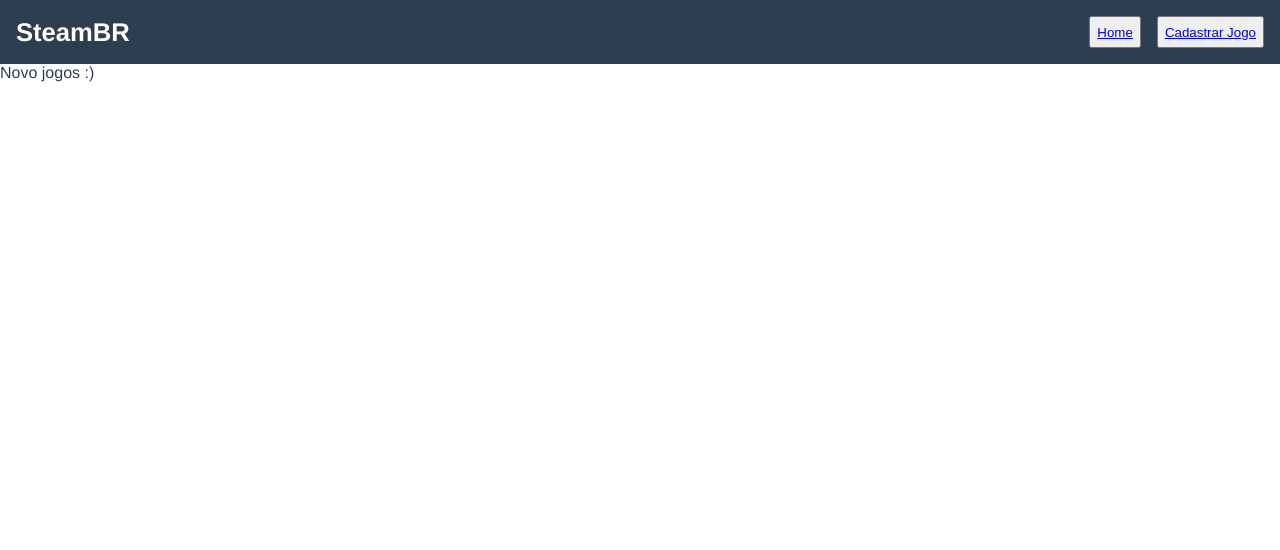
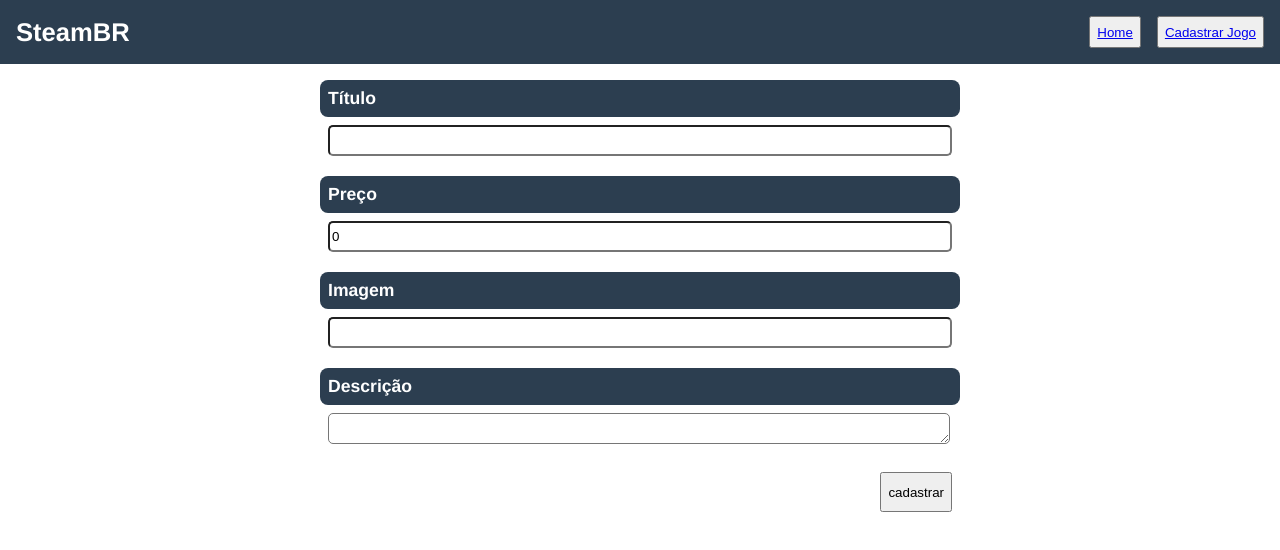
Before and after one commit to matheusjordan/games-library-front, a Vue app: page /new in a window 1280 px wide. Shown: the top 550 px of the page. Built offline with nearby package versions, Linux system fonts and the light colour scheme.

Commit message:
Criado página para criação de jogos

```diff
--- a/src/components/NewGame.vue
+++ b/src/components/NewGame.vue
@@ -1,13 +1,113 @@
 <template>
-  Novo jogos :)
+  <div class="form-container">
+    <form>
+      <div class="container">
+        <div class="title"> Título </div>
+        <div class="input-field">
+          <input type="text" v-model="name">
+        </div>
+      </div>
+
+      <div class="container">
+        <div class="title"> Preço </div>
+        <div class="input-field">
+          <input type="number" v-model="price">
+        </div>
+      </div>
+
+      <div class="container">
+        <div class="title"> Imagem </div>
+        <div class="input-field">
+          <input type="text" v-model="image">
+        </div>
+      </div>
+
+      <div class="container">
+        <div class="title"> Descrição </div>
+        <div class="input-field">
+          <textarea v-model="description"></textarea>
+        </div>
+      </div>
+
+    </form>
+    <div class="input-field form-actions">
+      <button @click="newGame"> cadastrar </button>
+    </div>
+  </div>
 </template>
 
 <script>
+import { createGame } from '../shared/services/games.service';
 export default {
+  data() {
+    return {
+      name: '',
+      price: 0,
+      description: '',
+      image: ''
+    }
+  },
+  methods: {
+    newGame: function() {
+      if (this.name === '' || this.description === '' || this.image === '' || this.price <= 0) {
+        alert('Formulário inválido');
+        return;
+      }
+      const game = { name: this.name, description: this.description, image: this.image, price: this.price }
+      createGame(game)
+        .then(() => {
+          alert('Jogo criado com sucesso!');
 
+          this.name = '';
+          this.price = 0;
+          this.description = '';
+          this.image = '';
+        });
+    }
+  }
 }
 </script>
 
-<style>
+<style scoped>
+  .form-container {
+    width: 50%;
+    padding: 16px;
+    margin: auto;
+  }
 
+  .container {
+    width: 100%;
+    margin-bottom: 16px;
+  }
+
+  .title {
+    padding: 8px;
+    background: #2c3e50;
+    color: white;
+    border-radius: 8px;
+    font-size: 1.1rem;
+    font-weight: 600;
+  }
+
+  .input-field {
+    position: relative;
+    padding: 4px 0px 4px 4px;
+    margin: 4px 0px 0px 4px;
+  }
+
+  .input-field > input, textarea {
+    border-radius: 5px;
+    height: 25px;
+    width: calc(100% - 16px);
+  }
+
+  .form-actions {
+    height: 40px;
+    display: flex;
+    justify-content: flex-end;
+  }
+
+  .form-actions > button {
+    margin-right: 8px;
+  }
 </style>
--- a/src/shared/services/games.service.js
+++ b/src/shared/services/games.service.js
@@ -21,8 +21,17 @@ const getGames = async () => {
 const updateGame = async (game) => {
     const url = `http://localhost:1337/games/${game.id}`;
     try {
-        const response = axios.post(url, game);
-        console.log(response)
+        await axios.put(url, game);
+        return true;
+    } catch {
+        return false;
+    }
+}
+
+const createGame = async (game) => {
+    const url = `http://localhost:1337/games`;
+    try {
+        await axios.post(url, game);
         return true;
     } catch {
         return false;
@@ -31,5 +40,6 @@ const updateGame = async (game) => {
 
 export {
     getGames,
-    updateGame
+    updateGame,
+    createGame
 }
```
